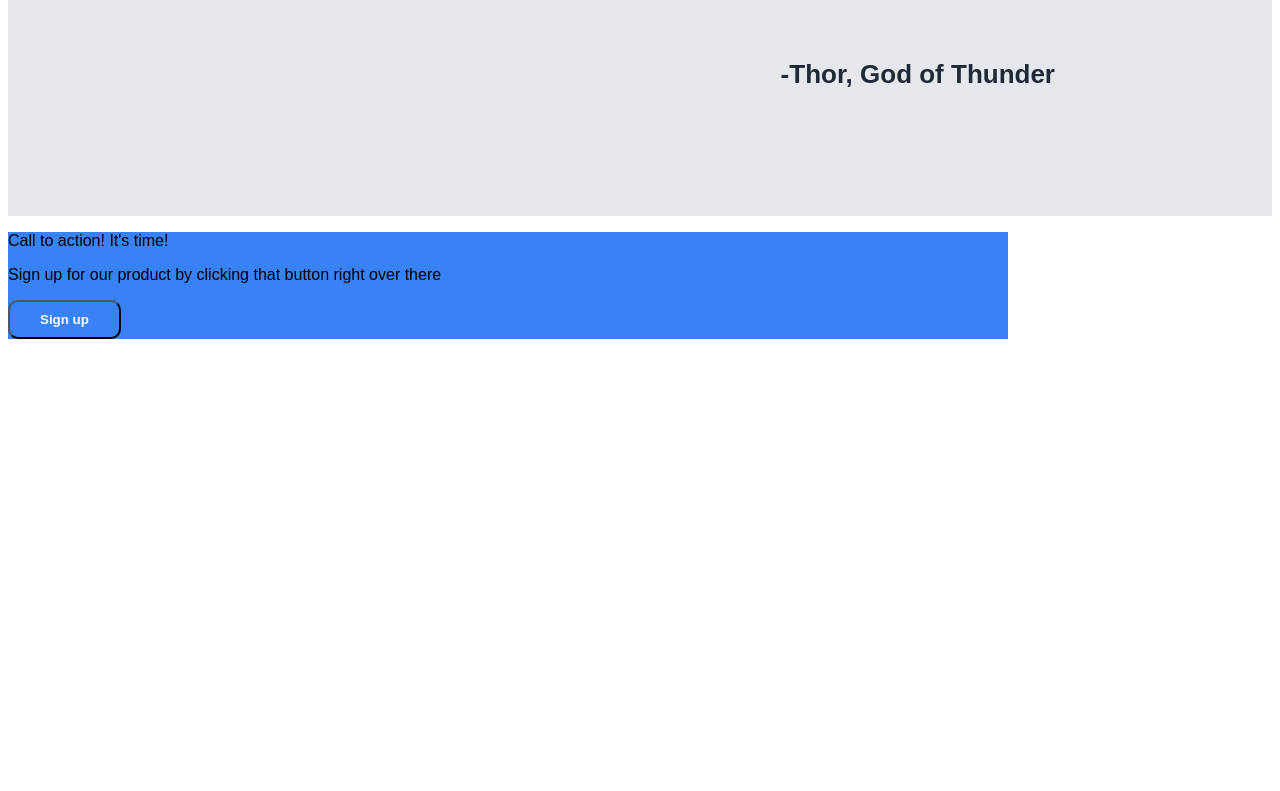
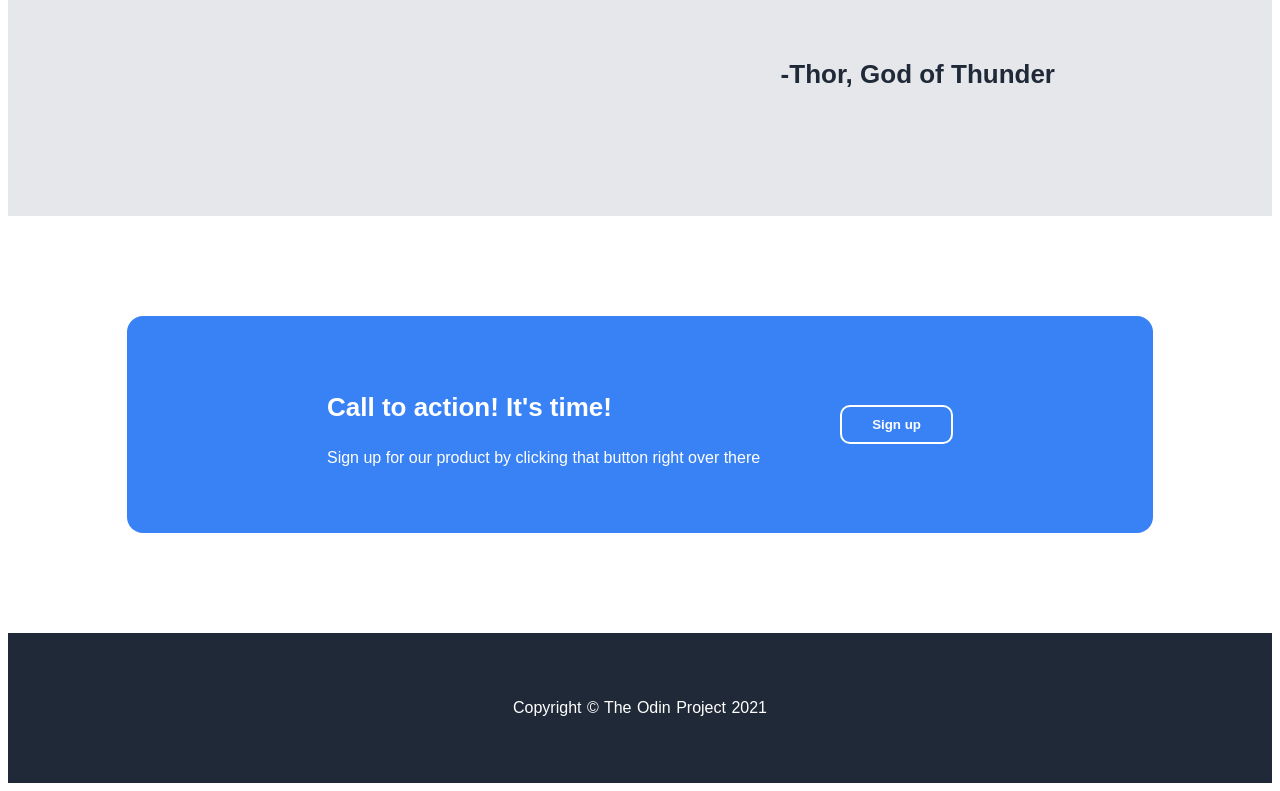
Before and after one commit to phdangg/tod-project-1, a plain HTML site: page index.html in a window 1280 px wide. Shown: the part 1359-2150 px from the top of the page. Before the commit the page ends 1706 px from the top, so only its background shows below. Drawn offline with Linux system fonts and the light colour scheme.

Commit message:
done sigunp ad and footer

```diff
--- a/index.html
+++ b/index.html
@@ -78,16 +78,20 @@
             </div>
         </div>
         <div class="signup-container">
+
             <div class="signup-ad">
                 <div class="signup-text">
                     <p class="signup-quote">Call to action! It's time!</p>
-                    <p class="signup-text">Sign up for our product by clicking that button right over there</p>
+                    <p class="signup-intro">Sign up for our product by clicking that button right over there</p>
                 </div>
                 <button class="signup-button" id="footer">Sign up</button>
             </div>
+
         </div>
+
+
         <div class="footer-container">
-
+            <p class="footer-text">Copyright  &copy;  The Odin Project 2021</p>
         </div>
 
     </body>
--- a/style.css
+++ b/style.css
@@ -142,14 +142,43 @@ ul,li{
     align-self: flex-end;
 }
 .signup-container{
+    display: flex;
+    justify-content: center;
     background-color: #FFFFFF;
+    padding: 100px;
 
 }
 .signup-ad{
     max-width: 1000px;
+    padding: 50px 200px;
     background-color: #3882f6;
+    border-radius: 1em;
+    gap: 5rem;
+    display: flex;
+    justify-content: space-evenly;
+
+}
+#footer{
+    border-color: white;
+    border-style: solid;
+    align-self: center;
+
+}
+.signup-text{
+    color: white;
+}
+.signup-quote{
+    font-weight: bold;
+    font-size: 26px;
 }
 .footer-container{
+    padding: 50px;
     background-color: #1F2937;
+    display: flex;
+    justify-content: center;
 
 }
+.footer-text{
+    word-spacing: 1px;
+    color: white;
+}
```
